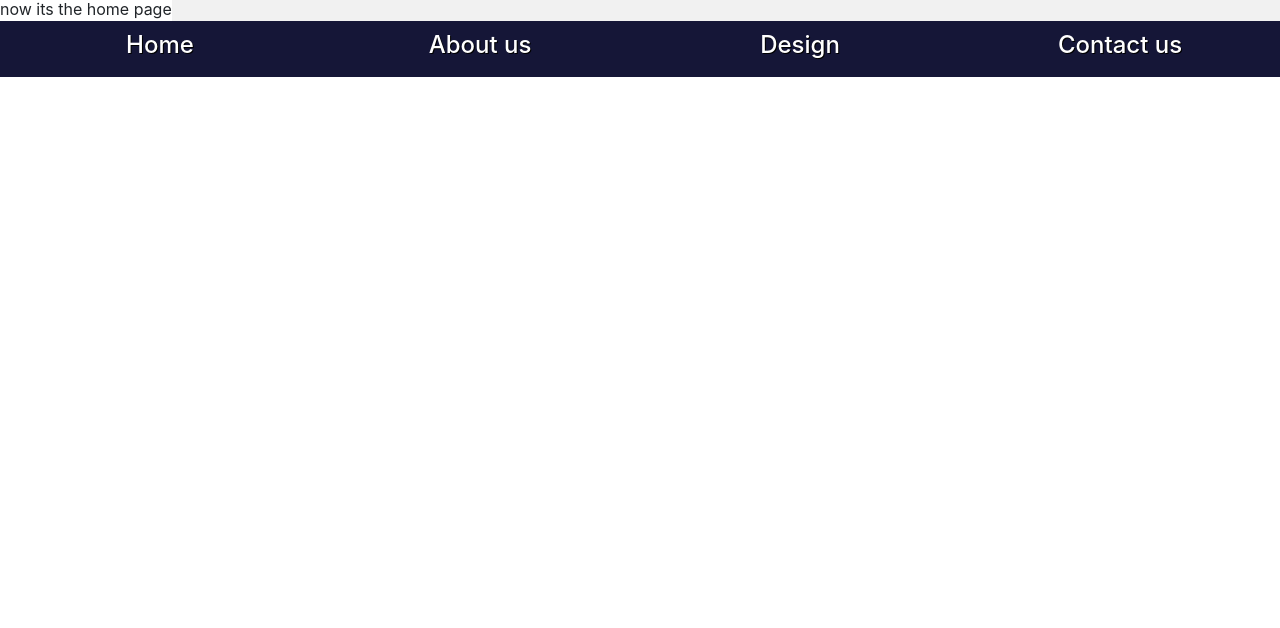
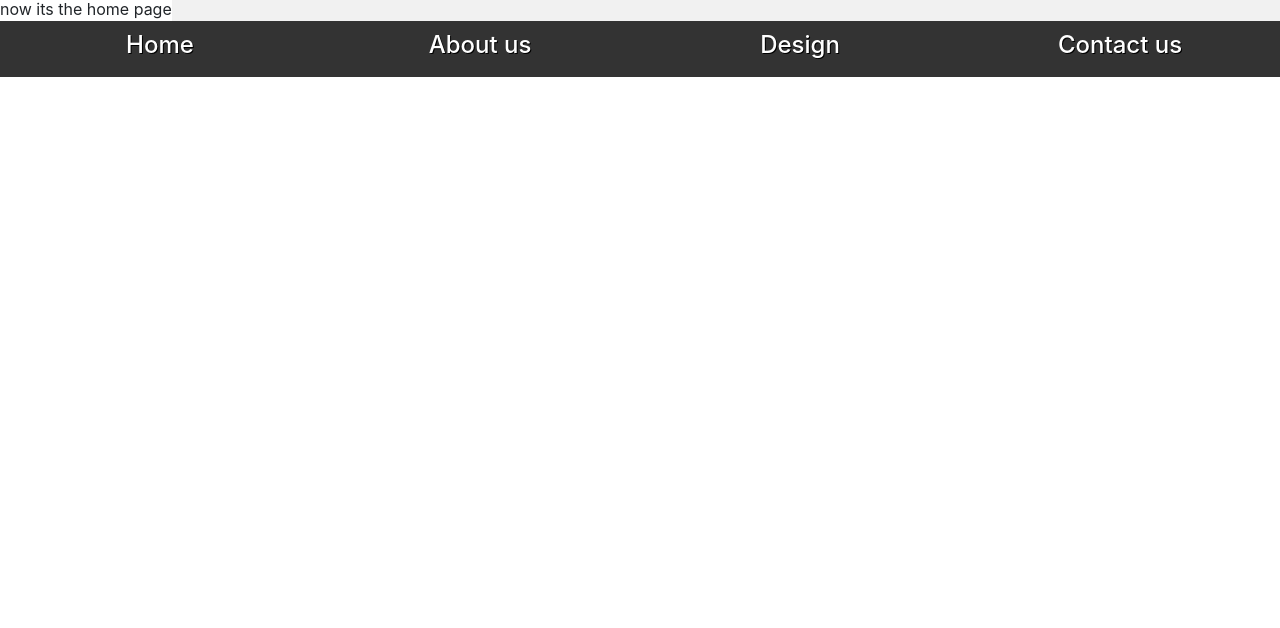
Before and after one commit to malassociates/malassociates.github.io, a website: page home.html in a window 1280 px wide. Shown: the part 172-800 px from the top of the page. Drawn offline with Linux system fonts and the light colour scheme.

Commit message:
more professional look

```diff
--- a/CSS/common.css
+++ b/CSS/common.css
@@ -30,7 +30,7 @@
 	padding: 10px;
 }
 .footer .links {
-	background-color: #151637;
+	background-color: #333333;
 }
 .links .dropdown {
 	display: none;
```
